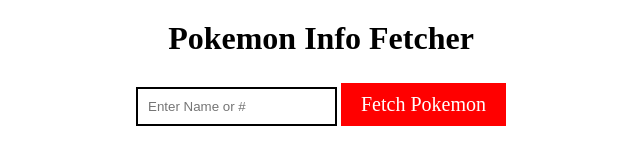
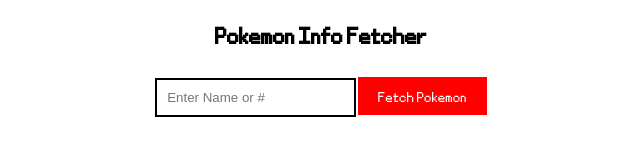
Before and after one commit to OmarK323/PokeInfo, a plain HTML site: page index.html in a window 1280 px wide. Shown: the whole page, without its empty margins (319-959 px from the left). Drawn offline with Linux system fonts and the light colour scheme.

Commit message:
Add files via upload

```diff
--- a/styles.css
+++ b/styles.css
@@ -14,7 +14,7 @@
 }
 
 body {
-    font-family: 'Pokemon Fire Red Regular';
+    font-family: 'Pokemon FireRed Font';
     background-color: white;
     color: black;
     text-align: center;
@@ -41,7 +41,7 @@
 
 #fetch {
     color: white;
-    font-family: 'Pokemon Fire Red Regular';
+    font-family: 'Pokemon FireRed Font';
     font-size: 20px;
     background-color: red;
     border: #007bff;;
```
